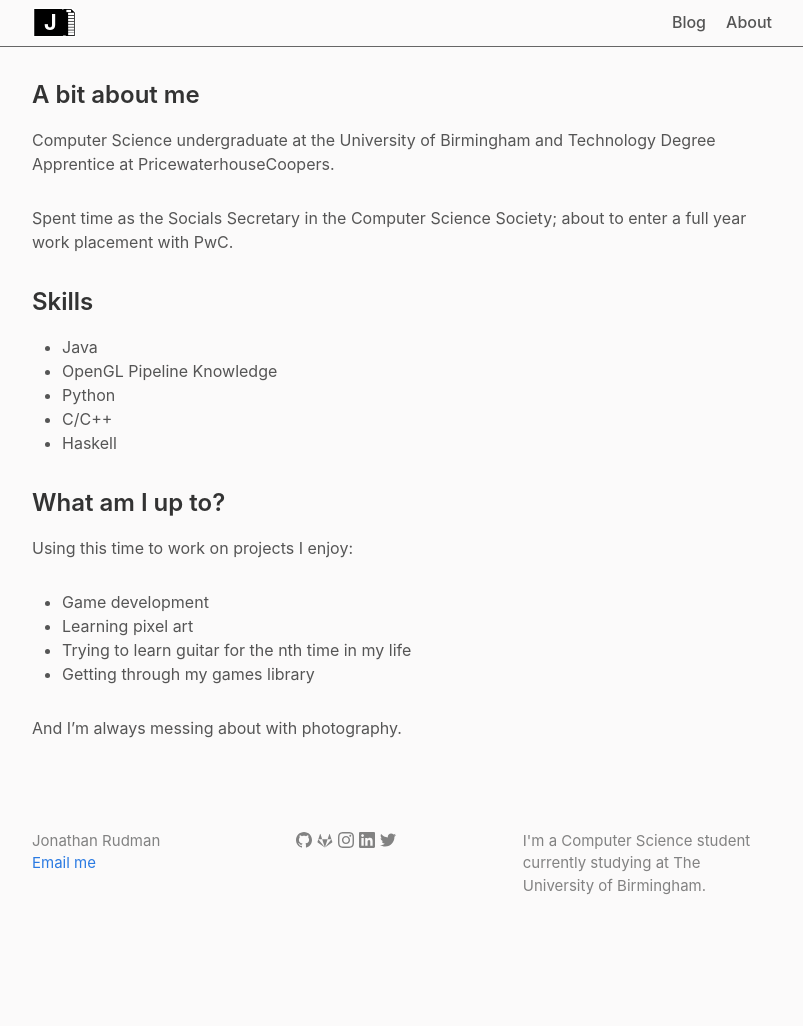
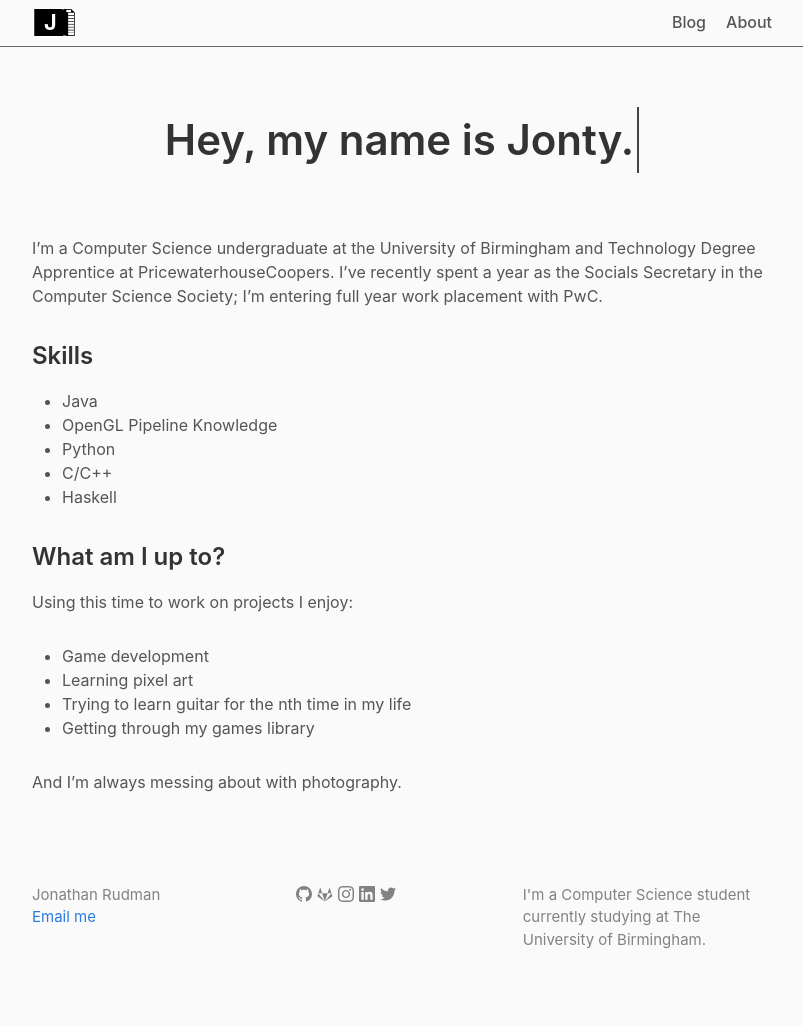
Before and after one commit to JontySR/JontySR.github.io, a Jekyll site: the page built from index.md, in a window 1280 px wide. Shown: the whole page, without its empty margins (238-1041 px from the left). Built offline with Jekyll 4.4.1, drawn with Linux system fonts in a browser that asks for light colours; some web fonts are replaced; Markdown is read by kramdown in place of the engine named in the settings; before the commit the page ends 972 px from its top, so only the background shows below that.

Commit message:
Slightly updated front page

```diff
--- a/index.md
+++ b/index.md
@@ -5,13 +5,10 @@ permalink: "/"
 ---
 
 <!-- <img src="favicon.ico" alt="Picture of me" style="width:130px;border-radius:50%;margin-left:20px;"/> -->
-<!-- <h1 class="name-title">Jonathan Rudman<div class="blinking-cursor"></div></h1> -->
+<h1 class="name-title">Hey, my name is Jonty.<div class="blinking-cursor"></div></h1>
 
-## A bit about me
-
-Computer Science undergraduate at the University of Birmingham and Technology Degree Apprentice at PricewaterhouseCoopers.
-
-Spent time as the Socials Secretary in the Computer Science Society; about to enter a full year work placement with PwC.
+I'm a Computer Science undergraduate at the University of Birmingham and Technology Degree Apprentice at PricewaterhouseCoopers.
+I've recently spent a year as the Socials Secretary in the Computer Science Society; I'm entering full year work placement with PwC.
 
 ## Skills
 
```
